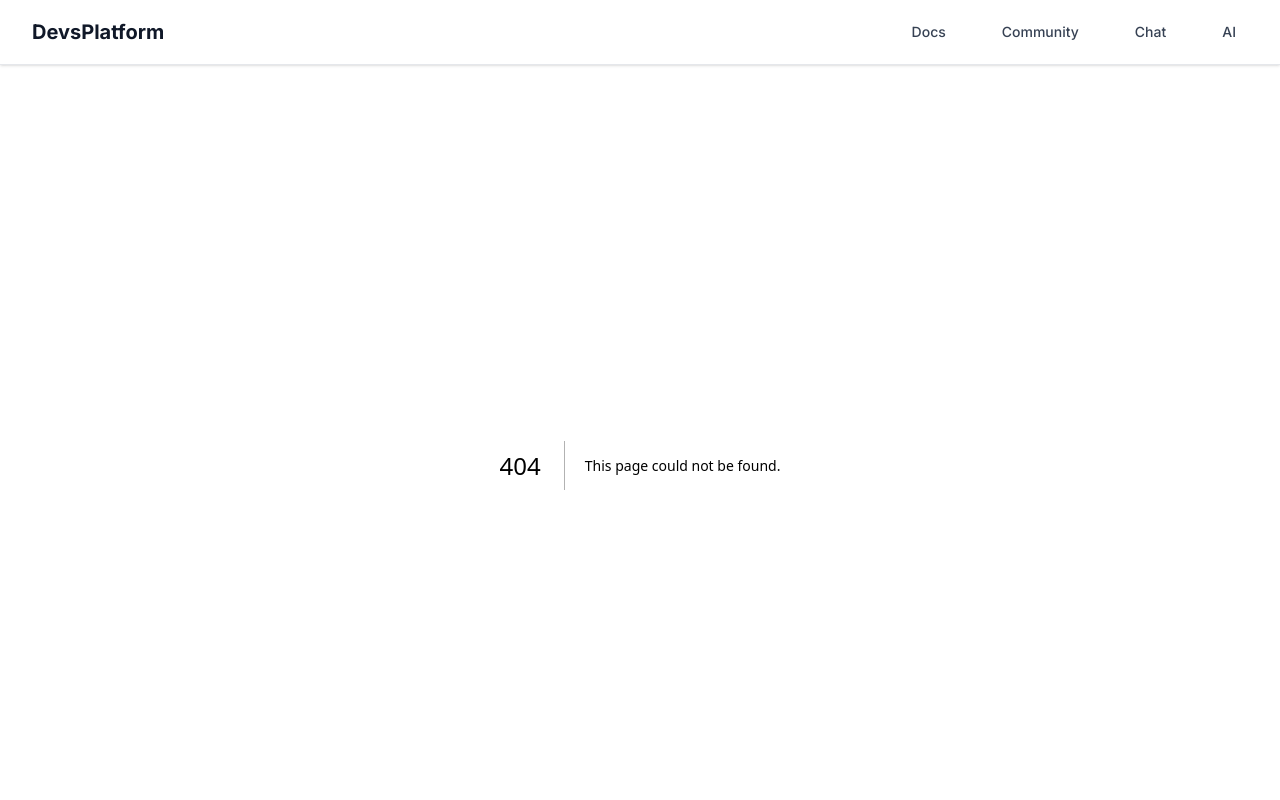
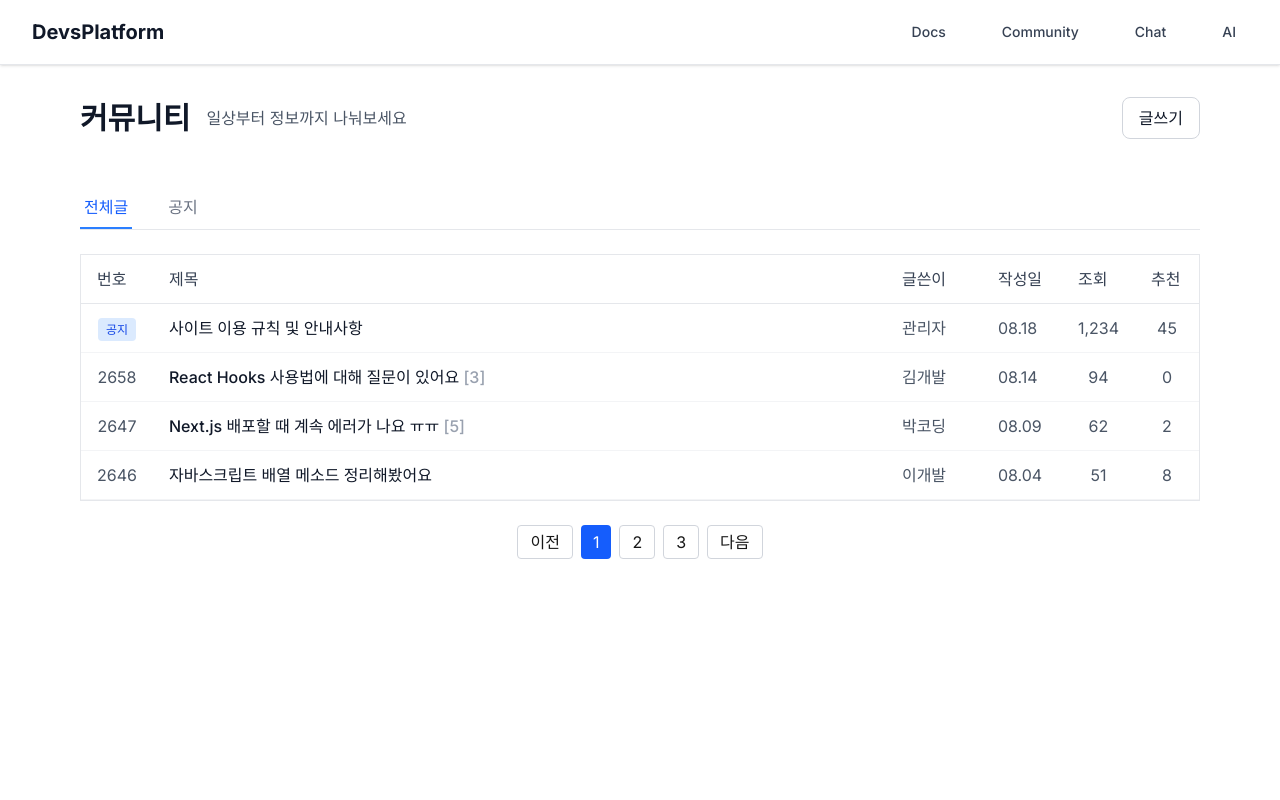
Before and after one commit to DevsPlatform/devsplatform-platform, a Next.js app: page /community in a window 1280 px wide. Before the commit this address had no page. Shown: the top 800 px of the page. Built offline with nearby package versions, Linux system fonts and the light colour scheme.

Commit message:
feat: 커뮤니티 기본 페이지ui 구현 (#9)

```diff
--- /dev/null
+++ b/src/app/community/layout.tsx
@@ -0,0 +1,18 @@
+// src/app/community/layout.tsx
+import React from 'react';
+
+export default function CommunityLayout({
+  children,
+}: {
+  children: React.ReactNode;
+}) {
+  return (
+    <div className='min-h-screen'>
+      {/* 현재 커뮤니티 페이지는 특별한 레이아웃이 없으므로,
+        children을 그대로 렌더링합니다.
+        나중에 사이드바나 다른 공통 UI가 필요하면 여기에 추가하면 됩니다.
+      */}
+      {children}
+    </div>
+  );
+}
--- /dev/null
+++ b/src/app/community/page.tsx
@@ -0,0 +1,62 @@
+// src/app/community/page.tsx
+import React from 'react';
+import CommunityHeader from '@/components/community/CommunityHeader';
+import CommunityTabs from '@/components/community/CommunityTabs';
+import PostList from '@/components/community/PostList';
+import Pagination from '@/components/community/Pagination';
+import { Post } from '@/components/community/PostItem'; // Post 타입을 가져와서 사용
+
+// 데이터 타입을 명시적으로 지정하여 오류를 방지합니다.
+const posts: Post[] = [
+  {
+    isNotice: true,
+    id: 'notice',
+    title: '사이트 이용 규칙 및 안내사항',
+    author: '관리자',
+    date: '08.18',
+    views: 1234,
+    likes: 45,
+  },
+  {
+    isNotice: false,
+    id: 2658,
+    title: 'React Hooks 사용법에 대해 질문이 있어요',
+    author: '김개발',
+    date: '08.14',
+    views: 94,
+    likes: 0,
+    comments: 3,
+  },
+  {
+    isNotice: false,
+    id: 2647,
+    title: 'Next.js 배포할 때 계속 에러가 나요 ㅠㅠ',
+    author: '박코딩',
+    date: '08.09',
+    views: 62,
+    likes: 2,
+    comments: 5,
+  },
+  {
+    isNotice: false,
+    id: 2646,
+    title: '자바스크립트 배열 메소드 정리해봤어요',
+    author: '이개발',
+    date: '08.04',
+    views: 51,
+    likes: 8,
+  },
+];
+
+export default function CommunityPage() {
+  return (
+    <div className='bg-white min-h-screen'>
+      <div className='max-w-6xl mx-auto px-4 py-8'>
+        <CommunityHeader />
+        <CommunityTabs />
+        <PostList posts={posts} />
+        <Pagination />
+      </div>
+    </div>
+  );
+}
--- /dev/null
+++ b/src/components/community/CommunityHeader.tsx
@@ -0,0 +1,16 @@
+// src/components/community/CommunityHeader.tsx
+import React from 'react';
+
+export default function CommunityHeader() {
+  return (
+    <div className='flex justify-between items-center mb-12'>
+      <div className='flex items-center'>
+        <h1 className='text-3xl font-bold text-gray-900 mr-4'>커뮤니티</h1>
+        <p className='text-gray-600'>일상부터 정보까지 나눠보세요</p>
+      </div>
+      <button className='bg-white text-gray-900 border border-gray-300 px-4 py-2 rounded-lg hover:border-black transition-colors'>
+        글쓰기
+      </button>
+    </div>
+  );
+}
--- /dev/null
+++ b/src/components/community/CommunityTabs.tsx
@@ -0,0 +1,19 @@
+// src/components/community/CommunityTabs.tsx
+import React from 'react';
+
+export default function CommunityTabs() {
+  return (
+    <div className='mb-6'>
+      <div className='border-b border-gray-200'>
+        <nav className='flex space-x-8'>
+          <button className='py-2 px-1 border-b-2 border-blue-500 text-blue-600 font-medium'>
+            전체글
+          </button>
+          <button className='py-2 px-1 border-b-2 border-transparent text-gray-500 hover:text-gray-700'>
+            공지
+          </button>
+        </nav>
+      </div>
+    </div>
+  );
+}
--- /dev/null
+++ b/src/components/community/Pagination.tsx
@@ -0,0 +1,24 @@
+// src/components/community/Pagination.tsx
+import React from 'react';
+
+export default function Pagination() {
+  return (
+    <div className='flex justify-center mt-6'>
+      <div className='flex space-x-2'>
+        <button className='px-3 py-1 border border-gray-300 rounded hover:bg-gray-50'>
+          이전
+        </button>
+        <button className='px-3 py-1 bg-blue-600 text-white rounded'>1</button>
+        <button className='px-3 py-1 border border-gray-300 rounded hover:bg-gray-50'>
+          2
+        </button>
+        <button className='px-3 py-1 border border-gray-300 rounded hover:bg-gray-50'>
+          3
+        </button>
+        <button className='px-3 py-1 border border-gray-300 rounded hover:bg-gray-50'>
+          다음
+        </button>
+      </div>
+    </div>
+  );
+}
--- /dev/null
+++ b/src/components/community/PostItem.tsx
@@ -0,0 +1,75 @@
+// src/components/community/PostItem.tsx
+
+// 공지 게시글 타입
+interface NoticePost {
+  isNotice: true;
+  id: 'notice'; // 공지사항은 id가 'notice'로 고정
+  title: string;
+  author: string;
+  date: string;
+  views: number;
+  likes: number;
+}
+
+// 일반 게시글 타입
+interface RegularPost {
+  isNotice: false;
+  id: number; // 일반 게시글은 id가 숫자
+  title: string;
+  author: string;
+  date: string;
+  views: number;
+  likes: number;
+  comments?: number;
+}
+
+// 두 타입을 합쳐서 유니온 타입으로 만듭니다.
+export type Post = NoticePost | RegularPost;
+
+interface PostItemProps {
+  post: Post;
+}
+
+export default function PostItem({ post }: PostItemProps) {
+  return (
+    <tr
+      className={
+        post.isNotice
+          ? 'border-b border-gray-100'
+          : 'border-b border-gray-100 hover:bg-gray-50'
+      }
+    >
+      <td className='py-3 px-4 text-center'>
+        {/* 'isNotice' prop을 기준으로 렌더링을 분기합니다. */}
+        {post.isNotice ? (
+          <span className='text-xs bg-blue-100 text-blue-700 px-2 py-1 rounded'>
+            공지
+          </span>
+        ) : (
+          <span className='text-gray-600'>{post.id}</span>
+        )}
+      </td>
+      <td className='py-3 px-4'>
+        <a href='#' className='text-gray-900 hover:text-blue-600 font-medium'>
+          {post.title}
+          {/* 'isNotice'가 false일 때만 comments를 렌더링 */}
+          {!post.isNotice && post.comments && (
+            <span className='text-gray-400'> [{post.comments}]</span>
+          )}
+        </a>
+      </td>
+      <td className='py-3 px-4 text-gray-600 hidden md:table-cell'>
+        {post.author}
+      </td>
+      <td className='py-3 px-4 text-gray-600 hidden md:table-cell'>
+        {post.date}
+      </td>
+      <td className='py-3 px-4 text-gray-600 hidden sm:table-cell text-center'>
+        {post.views.toLocaleString()}
+      </td>
+      <td className='py-3 px-4 text-gray-600 hidden sm:table-cell text-center'>
+        {post.likes.toLocaleString()}
+      </td>
+    </tr>
+  );
+}
--- /dev/null
+++ b/src/components/community/PostList.tsx
@@ -0,0 +1,45 @@
+// src/components/community/PostList.tsx
+import React from 'react';
+import PostItem from './PostItem';
+import { Post } from './PostItem'; // Post 타입을 가져옵니다.
+
+interface PostListProps {
+  posts: Post[];
+}
+
+export default function PostList({ posts }: PostListProps) {
+  return (
+    <div className='border border-gray-200 overflow-hidden'>
+      <table className='w-full'>
+        <thead className='border-b border-gray-200'>
+          <tr>
+            <th className='text-left py-3 px-4 font-medium text-gray-700 w-16'>
+              번호
+            </th>
+            <th className='text-left py-3 px-4 font-medium text-gray-700'>
+              제목
+            </th>
+            <th className='text-left py-3 px-4 font-medium text-gray-700 hidden md:table-cell w-24'>
+              글쓴이
+            </th>
+            <th className='text-left py-3 px-4 font-medium text-gray-700 hidden md:table-cell w-20'>
+              작성일
+            </th>
+            <th className='text-left py-3 px-4 font-medium text-gray-700 hidden sm:table-cell w-16'>
+              조회
+            </th>
+            <th className='text-left py-3 px-4 font-medium text-gray-700 hidden sm:table-cell w-16'>
+              추천
+            </th>
+          </tr>
+        </thead>
+        <tbody>
+          {posts.map(post => (
+            // 유니온 타입의 'isNotice'를 기준으로 key를 다르게 설정
+            <PostItem key={post.isNotice ? 'notice' : post.id} post={post} />
+          ))}
+        </tbody>
+      </table>
+    </div>
+  );
+}
```
